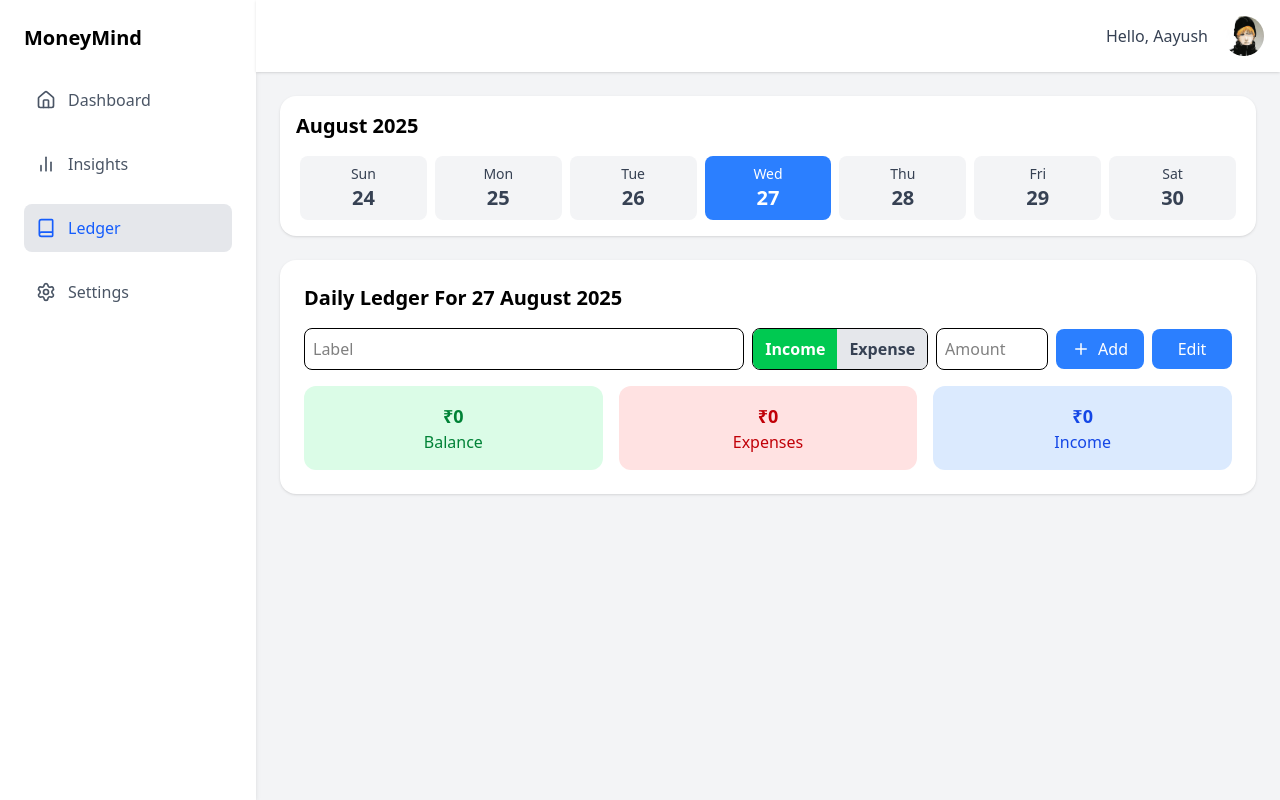
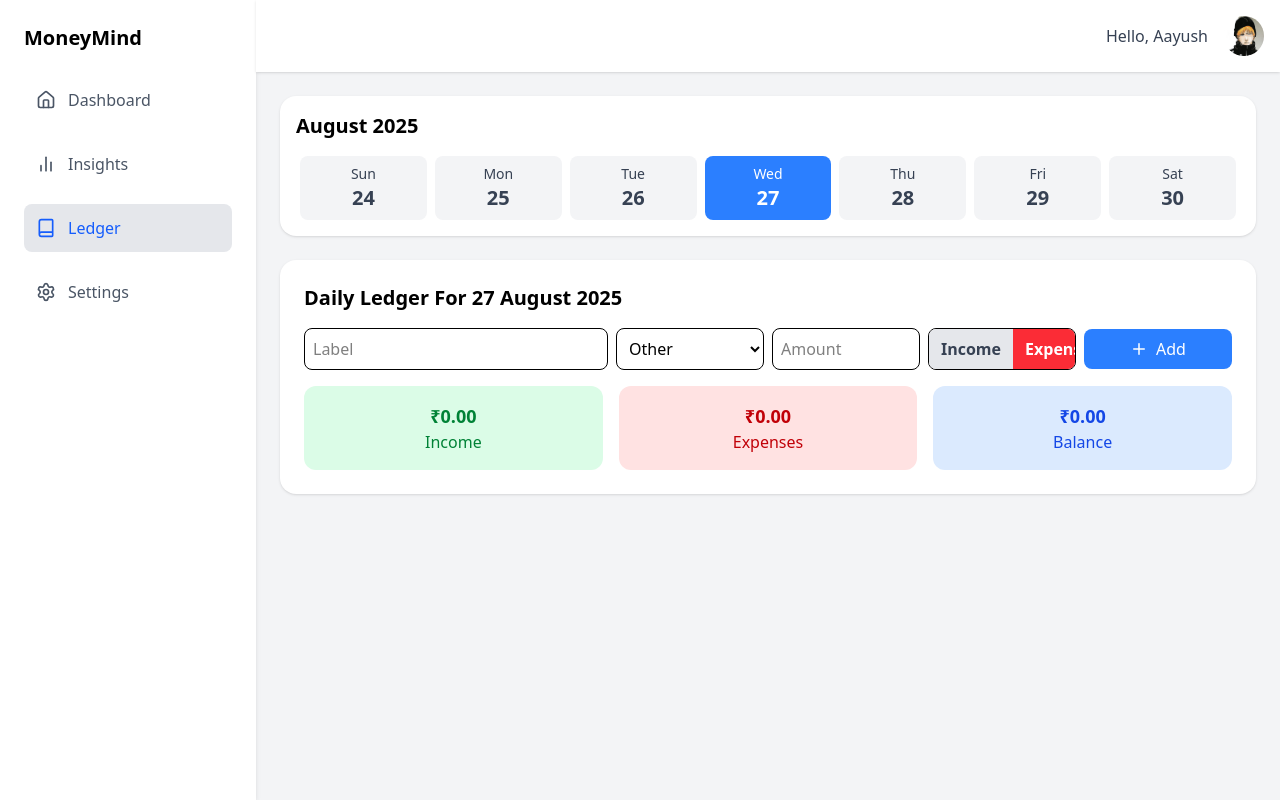
Before and after one commit to Gautam-A25/moneymind, a React (Vite) app: page / in a window 1280 px wide. Both pictures are taken after a click on the button "Ledger". Built offline with nearby package versions, Linux system fonts and the light colour scheme.

Commit message:
Add: Transaction Categories

```diff
--- a/src/components/AddTransactionForm.jsx
+++ b/src/components/AddTransactionForm.jsx
@@ -11,6 +11,17 @@ export default function AddTransactionForm({
   const [amount, setAmount] = useState("");
   const [type, setType] = useState("expense");
   const [transactionDate, setTransactionDate] = useState(selectedDate);
+  const [category, setCategory] = useState("Other");
+
+  const categories = [
+    "Food & Drink",
+    "Shopping",
+    "Transport",
+    "Bills & Utilities",
+    "Entertainment",
+    "Salary",
+    "Other",
+  ];
 
   const handleSubmit = (e) => {
     e.preventDefault();
@@ -23,6 +34,7 @@ export default function AddTransactionForm({
           ? -Math.abs(parseFloat(amount))
           : Math.abs(parseFloat(amount)),
       date: transactionDate.toISOString(),
+      category: category,
     };
     setEntries([...entries, newEntry]);
     onClose();
@@ -46,7 +58,6 @@ export default function AddTransactionForm({
     if (part === "month") newDate.setMonth(value);
     if (part === "year") newDate.setFullYear(value);
 
-    // This handles cases like switching from a 31-day month to a 30-day month
     if (newDate.getDate() !== transactionDate.getDate() && part !== "day") {
       newDate.setDate(
         Math.min(
@@ -77,7 +88,7 @@ export default function AddTransactionForm({
         </button>
       </div>
 
-      {/* --- Date Selector Dropdowns --- */}
+      {/* Date Selector Dropdowns */}
       <div className="mb-4">
         <label className="block mb-2 text-sm font-medium text-gray-600">
           Date
@@ -164,12 +175,33 @@ export default function AddTransactionForm({
       <input
         type="number"
         step="0.01"
-        className="w-full p-2.5 mb-6 bg-gray-100 rounded-lg border-transparent focus:bg-white focus:border-blue-500 focus:ring-2 focus:ring-blue-200 transition"
+        className="w-full p-2.5 mb-4 bg-gray-100 rounded-lg border-transparent focus:bg-white focus:border-blue-500 focus:ring-2 focus:ring-blue-200 transition"
         value={amount}
         onChange={(e) => setAmount(e.target.value)}
         placeholder="e.g., 150.00"
         required
       />
+
+      <label className="block mb-2 text-sm font-medium text-gray-600">
+        Category
+      </label>
+      <div className="relative mb-6">
+        <select
+          value={category}
+          onChange={(e) => setCategory(e.target.value)}
+          className="w-full p-2.5 bg-gray-100 rounded-lg appearance-none border-transparent focus:bg-white focus:border-blue-500 focus:ring-2 focus:ring-blue-200 transition"
+        >
+          {categories.map((cat) => (
+            <option key={cat} value={cat}>
+              {cat}
+            </option>
+          ))}
+        </select>
+        <ChevronDown
+          size={18}
+          className="absolute right-3 top-1/2 -translate-y-1/2 text-gray-400 pointer-events-none"
+        />
+      </div>
 
       {/* Type Selector */}
       <div className="flex gap-4 mb-6">
--- a/src/pages/Ledger.jsx
+++ b/src/pages/Ledger.jsx
@@ -4,11 +4,20 @@ import { Pencil, Save, Trash2, Plus } from "lucide-react";
 function Ledger({ entries, setEntries, selectedDate }) {
   const [label, setLabel] = useState("");
   const [amount, setAmount] = useState("");
+  const [category, setCategory] = useState("Other");
   const [editingId, setEditingId] = useState(null);
-  const [isEditMode, setIsEditMode] = useState(false);
-  const [transactionType, setTransactionType] = useState("income");
+  const [transactionType, setTransactionType] = useState("expense");
 
-  // Add new entry
+  const categories = [
+    "Food & Drink",
+    "Shopping",
+    "Transport",
+    "Bills & Utilities",
+    "Entertainment",
+    "Salary",
+    "Other",
+  ];
+
   const addEntry = () => {
     if (!label || !amount) return;
     const finalAmount =
@@ -17,41 +26,47 @@ function Ledger({ entries, setEntries, selectedDate }) {
       id: Date.now(),
       label,
       amount: finalAmount,
-      date: selectedDate.toISOString(), // Save the date with the entry
+      date: selectedDate.toISOString(),
+      category: category,
     };
     setEntries((prevEntries) => [...prevEntries, newEntry]);
     setLabel("");
     setAmount("");
+    setCategory("Other");
   };
 
-  // Start editing
   const startEditing = (entry) => {
     setEditingId(entry.id);
     setLabel(entry.label);
-    setAmount(entry.amount);
+    setAmount(Math.abs(entry.amount)); // Edit with a positive number
+    setCategory(entry.category || "Other");
   };
 
-  // Save edit
   const saveEdit = () => {
     setEntries((prevEntries) =>
-      prevEntries.map((e) =>
-        e.id === editingId ? { ...e, label, amount: parseFloat(amount) } : e
-      )
+      prevEntries.map((e) => {
+        if (e.id === editingId) {
+          const originalSign = e.amount < 0 ? -1 : 1;
+          return {
+            ...e,
+            label,
+            amount: parseFloat(amount) * originalSign,
+            category: category,
+          };
+        }
+        return e;
+      })
     );
     setEditingId(null);
     setLabel("");
     setAmount("");
+    setCategory("Other");
   };
 
-  // Delete entry
-  const deleteEntry = () => {
-    setEntries((prevEntries) => prevEntries.filter((e) => e.id !== editingId));
-    setEditingId(null);
-    setLabel("");
-    setAmount("");
+  const deleteEntry = (entryId) => {
+    setEntries((prevEntries) => prevEntries.filter((e) => e.id !== entryId));
   };
 
-  // Derived values for the currently displayed entries
   const totalIncome = entries
     .filter((e) => e.amount > 0)
     .reduce((sum, e) => sum + e.amount, 0);
@@ -73,20 +88,39 @@ function Ledger({ entries, setEntries, selectedDate }) {
         })}
       </h2>
 
-      {/* Input Fields (only visible when not editing) */}
+      {/* Input Fields */}
       {!editingId && (
-        <div className="flex gap-2 mb-4 items-center flex-wrap">
+        <div className="grid grid-cols-1 md:grid-cols-6 gap-2 mb-4 items-center">
           <input
             type="text"
             placeholder="Label"
             value={label}
             onChange={(e) => setLabel(e.target.value)}
-            className="border p-2 rounded-lg flex-grow"
+            className="border p-2 rounded-lg md:col-span-2"
+          />
+          <select
+            value={category}
+            onChange={(e) => setCategory(e.target.value)}
+            className="border p-2 rounded-lg"
+          >
+            {categories.map((cat) => (
+              <option key={cat} value={cat}>
+                {cat}
+              </option>
+            ))}
+          </select>
+          <input
+            type="number"
+            placeholder="Amount"
+            value={amount}
+            onChange={(e) => setAmount(e.target.value)}
+            className="border p-2 rounded-lg"
           />
           <div className="flex items-center border rounded-lg overflow-hidden">
             <button
               onClick={() => setTransactionType("income")}
-              className={`px-3 py-2 font-semibold transition-colors duration-200 ${
+              className={`px-3 py-2 font-semibold transition-colors duration-200 flex-grow text-center ${
+                // <-- FIX: Added flex-grow & text-center
                 transactionType === "income"
                   ? "bg-green-500 text-white"
                   : "bg-gray-200 text-gray-700"
@@ -96,7 +130,8 @@ function Ledger({ entries, setEntries, selectedDate }) {
             </button>
             <button
               onClick={() => setTransactionType("expense")}
-              className={`px-3 py-2 font-semibold transition-colors duration-200 ${
+              className={`px-3 py-2 font-semibold transition-colors duration-200 flex-grow text-center ${
+                // <-- FIX: Added flex-grow & text-center
                 transactionType === "expense"
                   ? "bg-red-500 text-white"
                   : "bg-gray-200 text-gray-700"
@@ -105,24 +140,11 @@ function Ledger({ entries, setEntries, selectedDate }) {
               Expense
             </button>
           </div>
-          <input
-            type="number"
-            placeholder="Amount"
-            value={amount}
-            onChange={(e) => setAmount(e.target.value)}
-            className="border p-2 rounded-lg w-28"
-          />
           <button
             onClick={addEntry}
-            className="bg-blue-500 text-white px-4 py-2 rounded-lg hover:bg-blue-600 flex items-center gap-2"
+            className="bg-blue-500 text-white px-4 py-2 rounded-lg hover:bg-blue-600 flex items-center justify-center gap-2"
           >
             <Plus size={18} /> Add
-          </button>
-          <button
-            onClick={() => setIsEditMode(!isEditMode)}
-            className="px-3 py-2 w-20 rounded-lg bg-blue-500 text-white text-center"
-          >
-            {isEditMode ? "Done" : "Edit"}
           </button>
         </div>
       )}
@@ -132,7 +154,7 @@ function Ledger({ entries, setEntries, selectedDate }) {
         {entries.map((entry) => (
           <li
             key={entry.id}
-            className={`flex h-14 justify-between items-center p-2 rounded-lg ${
+            className={`flex h-16 justify-between items-center p-3 rounded-lg ${
               entry.amount > 0 ? "bg-green-100" : "bg-red-100"
             }`}
           >
@@ -143,42 +165,71 @@ function Ledger({ entries, setEntries, selectedDate }) {
                   type="text"
                   value={label}
                   onChange={(e) => setLabel(e.target.value)}
-                  className="border p-2 rounded-lg w-1/2"
+                  className="border p-2 rounded-lg w-2/5"
                 />
+                <select
+                  value={category}
+                  onChange={(e) => setCategory(e.target.value)}
+                  className="border p-2 rounded-lg w-1/5"
+                >
+                  {categories.map((cat) => (
+                    <option key={cat} value={cat}>
+                      {cat}
+                    </option>
+                  ))}
+                </select>
                 <input
                   type="number"
                   value={amount}
                   onChange={(e) => setAmount(e.target.value)}
-                  className="border p-2 rounded-lg w-1/3"
+                  className="border p-2 rounded-lg w-1/5"
                 />
                 <button
                   onClick={saveEdit}
-                  className="bg-green-500 text-white p-2 rounded-lg hover:bg-green-600 flex items-center justify-center"
+                  className="bg-green-500 text-white p-2 rounded-lg hover:bg-green-600"
                 >
                   <Save size={18} />
                 </button>
                 <button
-                  onClick={deleteEntry}
-                  className="bg-red-500 text-white p-2 rounded-lg hover:bg-red-600 flex items-center justify-center"
+                  onClick={() => setEditingId(null)}
+                  className="bg-gray-500 text-white p-2 rounded-lg hover:bg-gray-600"
                 >
-                  <Trash2 size={18} />
+                  X
                 </button>
               </div>
             ) : (
               // Normal Mode
-              <>
-                <span>
-                  {entry.label} — ₹{entry.amount}
-                </span>
-                {isEditMode && (
+              <div className="flex justify-between items-center w-full">
+                <div>
+                  <span className="font-medium">{entry.label}</span>
+                  <span className="text-xs text-gray-500 ml-2 bg-gray-200 px-2 py-1 rounded-full">
+                    {entry.category || "Uncategorized"}
+                  </span>
+                </div>
+                <div className="flex items-center gap-4">
+                  <span
+                    className={`font-semibold ${
+                      entry.amount < 0 ? "text-red-600" : "text-green-600"
+                    }`}
+                  >
+                    {entry.amount < 0
+                      ? `-₹${Math.abs(entry.amount).toFixed(2)}`
+                      : `+₹${entry.amount.toFixed(2)}`}
+                  </span>
                   <button
                     onClick={() => startEditing(entry)}
-                    className="bg-yellow-500 text-white p-2 rounded-lg hover:bg-yellow-600 flex items-center justify-center"
+                    className="bg-yellow-500 text-white p-2 rounded-lg hover:bg-yellow-600"
                   >
                     <Pencil size={18} />
                   </button>
-                )}
-              </>
+                  <button
+                    onClick={() => deleteEntry(entry.id)}
+                    className="bg-red-500 text-white p-2 rounded-lg hover:bg-red-600"
+                  >
+                    <Trash2 size={18} />
+                  </button>
+                </div>
+              </div>
             )}
           </li>
         ))}
@@ -187,16 +238,16 @@ function Ledger({ entries, setEntries, selectedDate }) {
       {/* Summary */}
       <div className="grid grid-cols-3 gap-4 mt-4">
         <div className="bg-green-100 text-green-700 rounded-xl p-4 text-center">
-          <h3 className="text-lg font-bold">₹{balance}</h3>
-          <p>Balance</p>
+          <h3 className="text-lg font-bold">₹{totalIncome.toFixed(2)}</h3>
+          <p>Income</p>
         </div>
         <div className="bg-red-100 text-red-700 rounded-xl p-4 text-center">
-          <h3 className="text-lg font-bold">₹{totalExpense}</h3>
+          <h3 className="text-lg font-bold">₹{totalExpense.toFixed(2)}</h3>
           <p>Expenses</p>
         </div>
         <div className="bg-blue-100 text-blue-700 rounded-xl p-4 text-center">
-          <h3 className="text-lg font-bold">₹{totalIncome}</h3>
-          <p>Income</p>
+          <h3 className="text-lg font-bold">₹{balance.toFixed(2)}</h3>
+          <p>Balance</p>
         </div>
       </div>
     </div>
```
